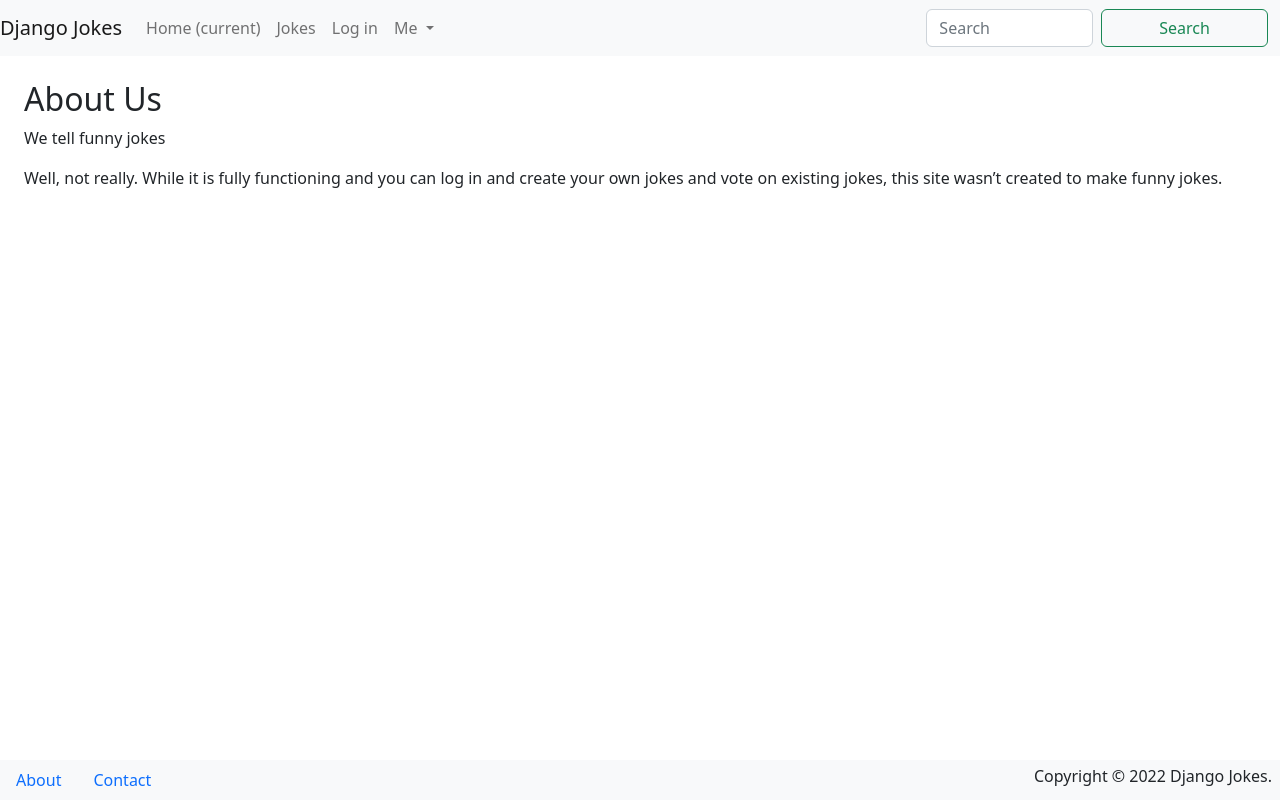
After one commit to fewdn/djangojokes.com, a Django app: page /about-us/ in a window 1280 px wide. The commit adds this page. Run offline with Django 4.2, Linux system fonts and the light colour scheme.

Commit message:
Add pages urlConf, home about_us templates

```diff
--- a/djangojokes/urls.py
+++ b/djangojokes/urls.py
@@ -15,8 +15,9 @@ Including another URLconf
     2. Add a URL to urlpatterns:  path('blog/', include('blog.urls'))
 """
 from django.contrib import admin
-from django.urls import path
+from django.urls import path, include
 
 urlpatterns = [
     path('admin/', admin.site.urls),
+    path('', include('pages.urls')),
 ]
--- /dev/null
+++ b/pages/urls.py
@@ -0,0 +1,8 @@
+from django.urls import path
+from .views import HomePageView, AboutUsView
+
+app_name = 'pages'
+urlpatterns = [
+    path("", HomePageView.as_view(), name='homepage'),
+    path("about-us/", AboutUsView.as_view(), name='about-us')
+]
--- a/pages/views.py
+++ b/pages/views.py
@@ -1,3 +1,9 @@
 from django.shortcuts import render
+from django.views.generic import TemplateView
 
 # Create your views here.
+class HomePageView(TemplateView):
+    template_name = "pages/home.html"
+
+class AboutUsView(TemplateView):
+    template_name = "pages/about_us.html"
--- a/templates/_base.html
+++ b/templates/_base.html
@@ -10,7 +10,7 @@
 <body>
 <header>
   <nav class="navbar navbar-expand-lg navbar-light bg-light">
-    <a class="navbar-brand" href="#">Django Jokes</a>
+    <a class="navbar-brand" href="{% url 'pages:homepage' %}">Django Jokes</a>
     <button class="navbar-toggler" type="button" data-toggle="collapse"
       data-target="#navbarSupportedContent" aria-expanded="false"
       aria-controls="navbarSupportedContent" aria-label="Toggle navigation">
@@ -20,15 +20,15 @@
     <div class="collapse navbar-collapse" id="navbarSupportedContent">
       <ul class="navbar-nav me-auto">
         <li class="nav-item active">
-          <a class="nav-link" href="#">Home
+          <a class="nav-link" href="{% url 'pages:homepage' %}">Home
             <span class="sr-only">(current)</span>
           </a>
         </li>
         <li class="nav-item">
-          <a class="nav-link" href="#">Jokes</a>
+          <a class="nav-link" href="/jokes/">Jokes</a>
         </li>
         <li class="nav-item">
-          <a class="nav-link" href="#">Log in</a>
+          <a class="nav-link" href="/account/login/">Log in</a>
         </li>
         <li class="nav-item dropdown">
           <a class="nav-link dropdown-toggle" href="#" id="navbarDropdown"
@@ -62,8 +62,8 @@
       <div class="float-end m-1 me-2">Copyright &copy; 2022 Django Jokes.</div>
       <nav>
         <ul class="nav">
-          <li class="nav-item"><a class="nav-link" href="#">About</a></li>
-          <li class="nav-item"><a class="nav-link" href="#">Contact</a></li>
+          <li class="nav-item"><a class="nav-link" href="{% url 'pages:about-us' %}">About</a></li>
+          <li class="nav-item"><a class="nav-link" href="{% url 'pages:contact-us' %}">Contact</a></li>
         </ul>
       </nav>
     </div>
--- /dev/null
+++ b/templates/pages/about_us.html
@@ -0,0 +1,10 @@
+{% extends '_base.html' %}
+{% block title %}About Us{% endblock %}
+{% block main %}
+    <h2>About Us</h2>
+    <p>We tell funny jokes</p>
+    <p>Well, not really. While it is fully functioning and you
+        can log in and create your own jokes and vote on existing jokes, this site
+        wasn’t created to make funny jokes.
+    </p>
+{% endblock %}
--- /dev/null
+++ b/templates/pages/home.html
@@ -0,0 +1,6 @@
+{% extends '_base.html' %}
+{% block title %}Home{% endblock %}
+{% block main %}
+    <h2>Welcome!</h2>
+    <p>Ready to laugh?</p>
+{% endblock %}
```
